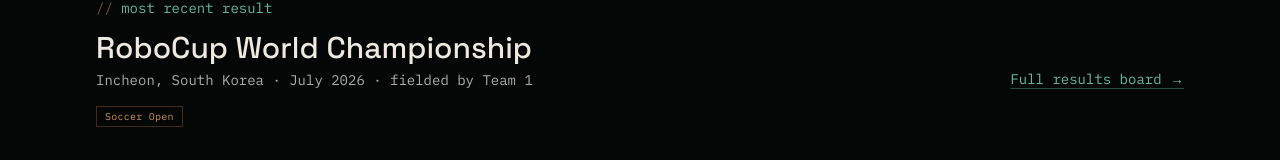
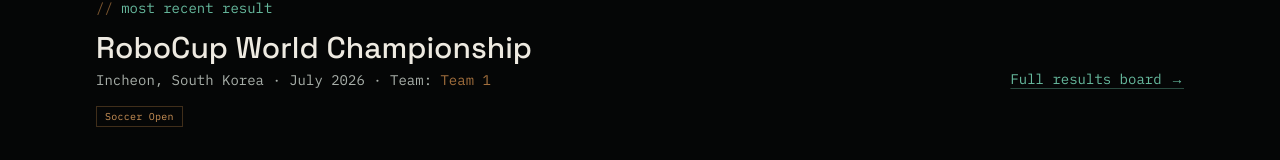
Before and after one commit to lnxrobots/lnxrobots.github.io, a Next.js app: page / in a window 1280 px wide. Shown: the part 717-877 px from the top of the page. Built offline with nearby package versions, Linux system fonts and the light colour scheme.

Commit message:
Fix LatestResult component

```diff
--- a/src/components/home/LatestResult.tsx
+++ b/src/components/home/LatestResult.tsx
@@ -9,7 +9,9 @@
 export function LatestResult() {
   const latest = achievements[0];
   if (!latest) return null;
-  const team = getTeam(latest.team);
+  const teams = (Array.isArray(latest.team) ? latest.team : [latest.team]).map((slug) => {
+    return getTeam(slug);
+  });
 
   return (
     <section className="border-y border-copper/15 bg-board-raised/50">
@@ -24,7 +26,24 @@
             </h2>
             <p className="mt-1 font-mono text-sm text-paper-muted">
               {latest.location} · {formatDate(latest.date)}
-              {team && ` · fielded by ${team.name}`}
+              {teams && (
+                <span className="text-paper-muted">
+                  {" · "}Team{teams.length > 1 && "s"}:{" "}
+                  {teams.map((team, i) => {
+                    return team && (
+                      <span key={i}>
+                        {i !== 0 && ", "}
+                        <Link
+                          href={`/teams/${team.slug}`}
+                          className="text-copper/80 hover:text-copper-bright"
+                        >
+                          {team?.name}
+                        </Link>
+                      </span>
+                    )
+                  })}
+                </span>
+              )}
             </p>
             <div className="mt-4 flex flex-wrap items-center gap-2">
               <DisciplineTag slug={latest.discipline} />
```
